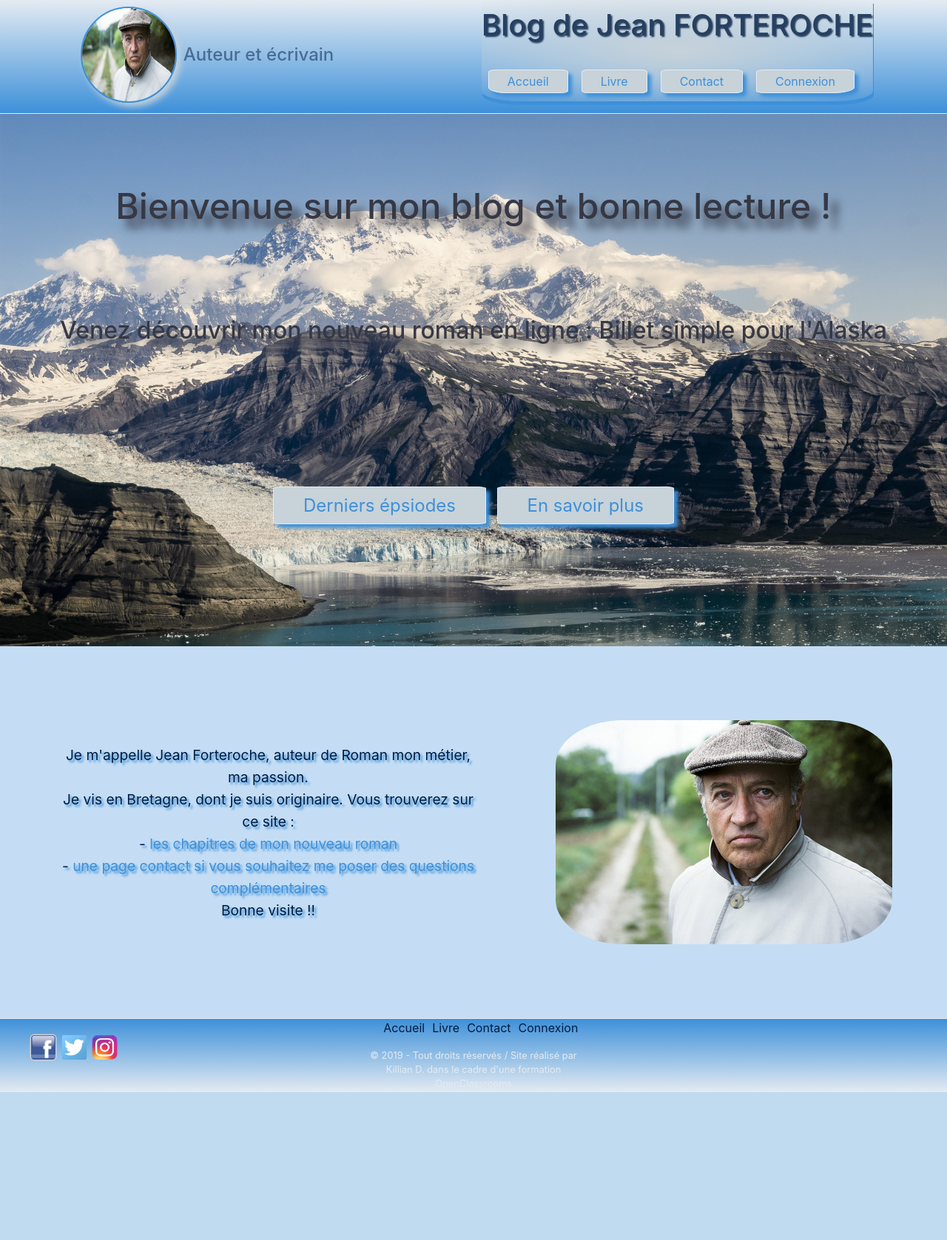
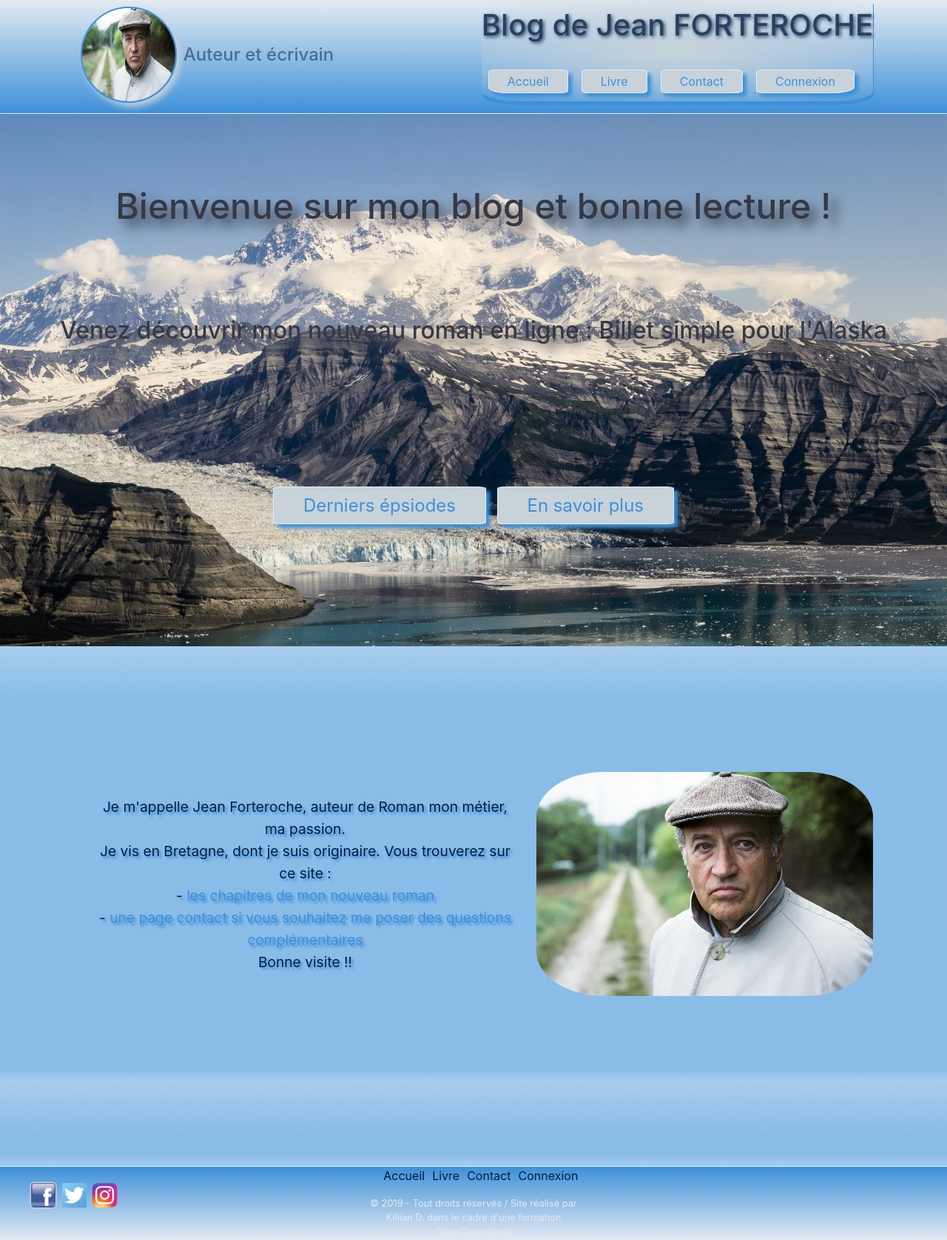
Before and after one commit to darmezik/BlogDeJeanFORTEROCHE, a PHP site: page /BlogDeJeanFORTEROCHE/ in a window 1280 px wide. Shown: the whole page at 74% size. Before the commit the page ends 1477 px from the top, so only its background shows below. Run offline with PHP 8.4, Linux system fonts and the light colour scheme; data that the repository does not hold is empty.

Commit message:
modif css

```diff
--- a/public/css/style.css
+++ b/public/css/style.css
@@ -17,7 +17,7 @@ header
     display: flex;
 }
 
-h4
+#auteur h4
 {
     color: #011C40;
     opacity: 0.5;
@@ -48,7 +48,7 @@ header div h1
     margin-top: 10px;
     text-align: center;
     color: #011C40;
-    text-shadow: 2px 2px 2px #011C40;
+    text-shadow: 2px 2px 5px #011C40;
     opacity: 0.8;
 }
 
@@ -77,15 +77,15 @@ header nav ul li a
 header nav ul li a:hover
 {
     color: #011C40;
+    background-color: rgba(61, 144, 217, 0.1);
     box-shadow: 2px 2px 2px #C7D2D9;
     text-decoration: none;
 }
 
 header nav ul li a:active
 {
-    background-color: rgba(199, 210, 217, 0.2);
-    box-shadow: 5px 5px 5px #C7D2D9;
-    transform: translateY(4px);
+    border: none;
+    box-shadow: 3px 3px 10px #3D90D9 inset;
 }
 
 #defaultLeft
@@ -154,7 +154,7 @@ footer p
     margin-right: auto;
     color: #E4EBF2;
 }
-                  /* Page Accueil */
+                  /* --- Page Accueil(header) --- */
 #headerHome h2
 {
     font-size: 3em;
@@ -170,7 +170,7 @@ footer p
 #headerHome h2, #headerHome h3
 {
     color: #363844;
-    text-shadow: 12px 12px 12px #363844;
+    text-shadow: 10px 10px 15px #363844;
 }
 
 #headerHome img
@@ -207,26 +207,25 @@ footer p
 #headerHome a:hover
 {
     color: #011C40;
+    background-color: rgb(61, 144, 217);
     box-shadow: 4px 4px 4px #C7D2D9;
     text-decoration: none;
 }
 
 #headerHome a:active
 {
-    background-color: rgba(199, 210, 217, 0.4);
-    box-shadow: 7px 7px 7px #C7D2D9;
-    transform: translateY(4px);
+    border: none;
+    box-shadow: 3px 3px 5px #011C40 inset;
 }
-
+                  /* Page Accueil(presentation) */
 #fontPresentation
 {
-    background-color: rgba(61, 144, 217, 0.3);
+    background-color: rgba(61, 144, 217, 0.6);
 }
 
 .presentation
 {
-    padding-top: 100px;
-    padding-bottom: 100px;
+    padding: 100px;
     display: flex;
     justify-content: center;
     vertical-align: center;
@@ -238,10 +237,8 @@ footer p
     text-shadow: 3px 3px 3px #3D90D9;
     text-align: center;
     line-height: 30px;
-    max-width: 45%;
-    margin-right: 50px;
-    margin-top: auto;
-    margin-bottom: auto;
+    margin: auto 30px auto 30px;
+    width: 600px;
     color: #011C40;
 }
 
@@ -259,20 +256,74 @@ footer p
 
 #fontPresentation img
 {
-    margin-left: 50px;
     border-radius: 20%;
 }
 
-.fontChapitre, #contact
+.separat1
+{
+    height: 70px;
+    background-image: linear-gradient(rgba(61, 144, 217, 0.45), rgba(61, 144, 217, 0.6));
+}
+
+.separat2
+{
+    height: 15px;
+    background-image: linear-gradient(rgba(61, 144, 217, 0.6), rgba(61, 144, 217, 0.45));
+}
+
+                /* Page Accueil(dernier chapitre) */
+#fontChapitreHome
+{
+    background-color: rgba(61, 144, 217, 0.6);
+    text-align: center;
+    padding-bottom: 30px;
+}
+
+#fontChapitreHome h4
+{
+    color: #363844;
+    text-shadow: 10px 10px 15px #363844;
+    margin-bottom: 30px;
+}
+
+#fontChapitreHome p
+{
+    background-color: rgba(61, 144, 217, 0.2);
+    box-shadow: 10px 10px 10px rgba(61, 144, 217, 0.4) inset;
+    margin: auto;
+    line-height: 30px;
+    padding: 70px;
+    max-width: 1400px;
+}
+                /* --- Page Livre --- */
+#fontChapitre
+{
+    background-color: rgba(61, 144, 217, 0.6);
+    text-align: center;
+}
+
+#fontChapitre h2, #fontChapitre h3
+{
+    color: #363844;
+    text-shadow: 4px 4px 15px #363844;
+}
+
+#fontChapitre p
+{
+    margin: 0;
+}
+
+                /* --- Page Contact --- */
+#contact
 {
     background-color: rgba(61, 144, 217, 0.6);
 }
-                  /* Page Contact */
+
 #formContact h2
 {
     font-size: 2.5em;
     color: #363844;
-    text-shadow: 8px 8px 8px #363844;
+    text-shadow: 10px 10px 15px #363844;
 }
 
 #formContact
@@ -304,7 +355,7 @@ footer p
     border-color: initial;
 }
 
-#formContact form textarea:focus, #formContact form input:focus
+#name:focus, #email:focus, #subject:focus, #message:focus
 {
     background: rgba(255, 255, 255, 0.8);
     outline: none;
@@ -324,6 +375,13 @@ footer p
 .submit:hover
 {
     color: #011C40;
+    background-color: rgb(61, 144, 217);
     box-shadow: 2px 2px 2px #C7D2D9;
     text-decoration: none;
 }
+
+.submit:active
+{
+    border: none;
+    box-shadow: 3px 3px 5px #011C40 inset;
+}
--- a/view/viewBook.php
+++ b/view/viewBook.php
@@ -1,6 +1,8 @@
 <?php $title = 'Livre de Jean FORTEROCHE'; ?>
 <?php ob_start(); ?>
-<section class="fontChapitre">
+<div class="separat1">
+</div>
+<section id="fontChapitre">
     <h2>Mon livre par chapitre</h2>
     <p>Vous trouverez ici tous les chapitres de mon livre</p>
     <?php
@@ -16,5 +18,7 @@
         $posts->closeCursor();
     ?>
 </section>
+<div class="separat2">
+</div>
 <?php $content = ob_get_clean(); ?>
 <?php require('template.php'); ?>
--- a/view/viewHome.php
+++ b/view/viewHome.php
@@ -5,10 +5,12 @@
     <div>
         <h2>Bienvenue sur mon blog et bonne lecture !</h2>
         <h3>Venez découvrir mon nouveau roman en ligne : Billet simple pour l'Alaska</h3>
-        <a href="#">Derniers épsiodes</a>
+        <a href="#fontChapitreHome">Derniers épsiodes</a>
         <a href="#fontPresentation">En savoir plus</a>
     </div>
 </section>
+<div class="separat1">
+</div>
 <section id="fontPresentation">
     <div class="presentation">
         <p>Je m'appelle Jean Forteroche, auteur de Roman mon métier, ma passion.<br />
@@ -19,13 +21,17 @@
         <img src="public/images/photoJean.jpg" alt="Jean Forteroche" />
     </div>
 </section>
-<section class="fontChapitre">
+<div class="separat2">
+</div>
+<div class="separat1">
+</div>
+<section id="fontChapitreHome">
     <?php
         while($data = $post->fetch())
         {
     ?>
-        <h4>Le dernier chapitre de mon livre : <?= $data['title'] ?></h4>
         <article>
+            <h4>Le dernier chapitre de mon livre : <?= $data['title'] ?></h4>
             <p><?= $data['content'] ?></p>
         </article>
     <?php
@@ -33,5 +39,7 @@
         $post->closeCursor();
     ?>
 </section>
+<div class="separat2">
+</div>
 <?php $content = ob_get_clean(); ?>
 <?php require('template.php'); ?>
```
